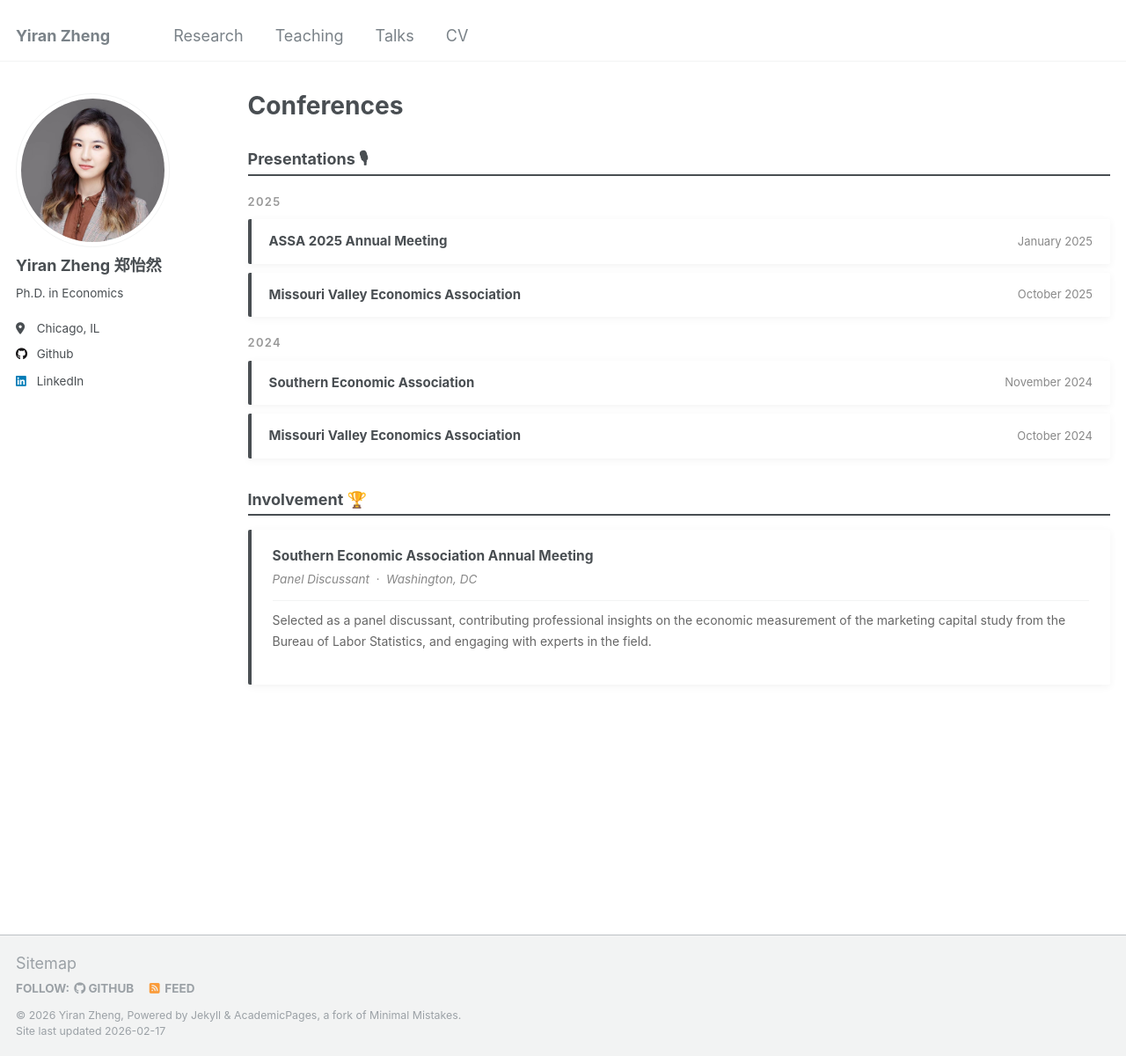
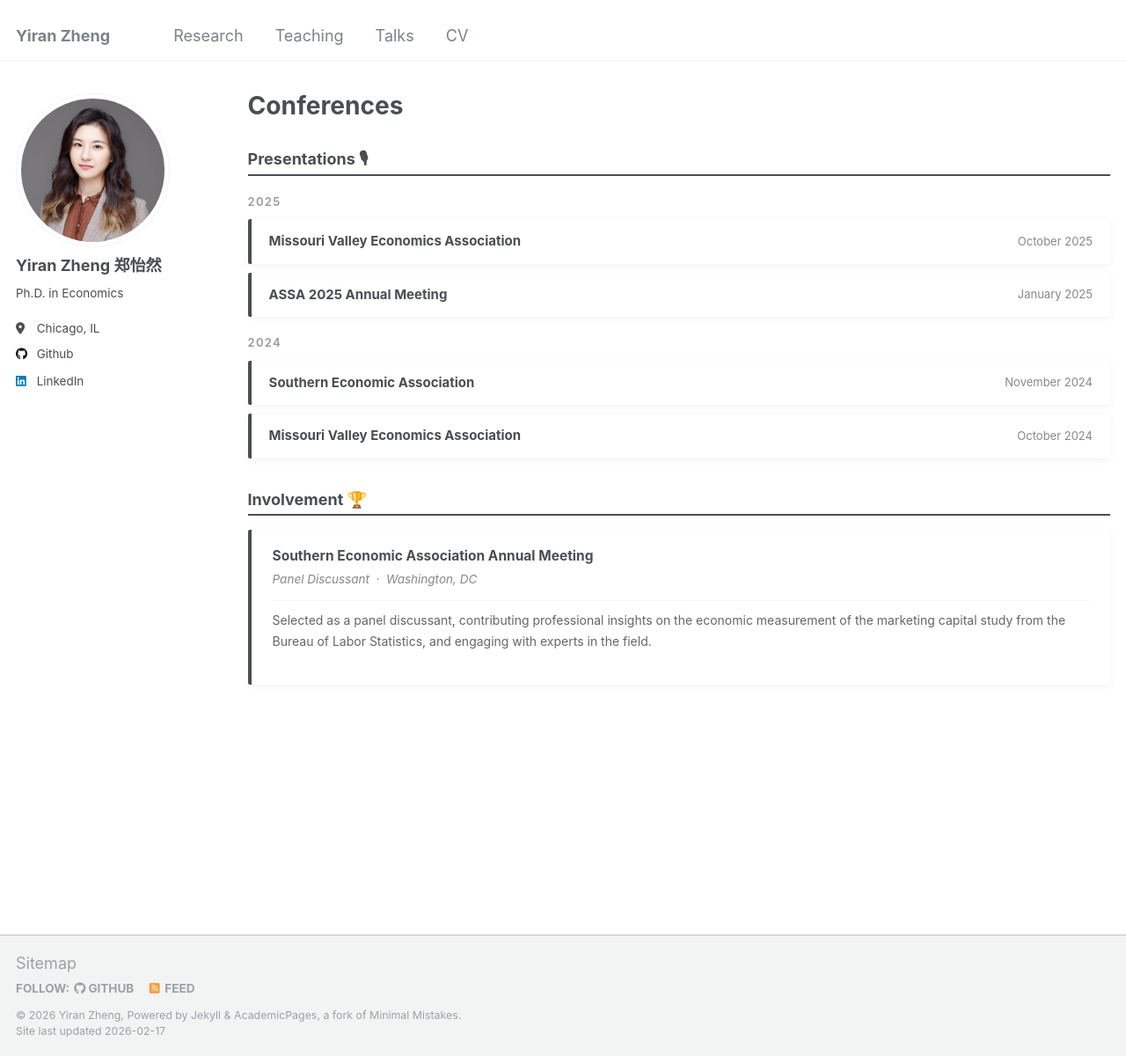
Before and after one commit to yiran-zheng/yiran-zheng.github.io, a Jekyll site: the page built from _pages/talks.html, in a window 1280 px wide and 1200 px high. Shown: the whole window at 88% size. Built offline with Jekyll 4.4.1, drawn with Linux system fonts in a browser that asks for light colours.

Commit message:
Update talks.html

```diff
--- a/_pages/talks.html
+++ b/_pages/talks.html
@@ -100,13 +100,14 @@ author_profile: true
   <div class="year-group">
     <p class="year-label">2025</p>
     <div class="conf-card">
+      <span class="conf-name">Missouri Valley Economics Association</span>
+      <span class="conf-date">October 2025</span>
+    </div>
+    <div class="conf-card">
       <span class="conf-name">ASSA 2025 Annual Meeting</span>
       <span class="conf-date">January 2025</span>
     </div>
-     <div class="conf-card">
-      <span class="conf-name">Missouri Valley Economics Association</span>
-      <span class="conf-date">October 2025</span>
-    </div>
+
   </div>
 
   <div class="year-group">
```
